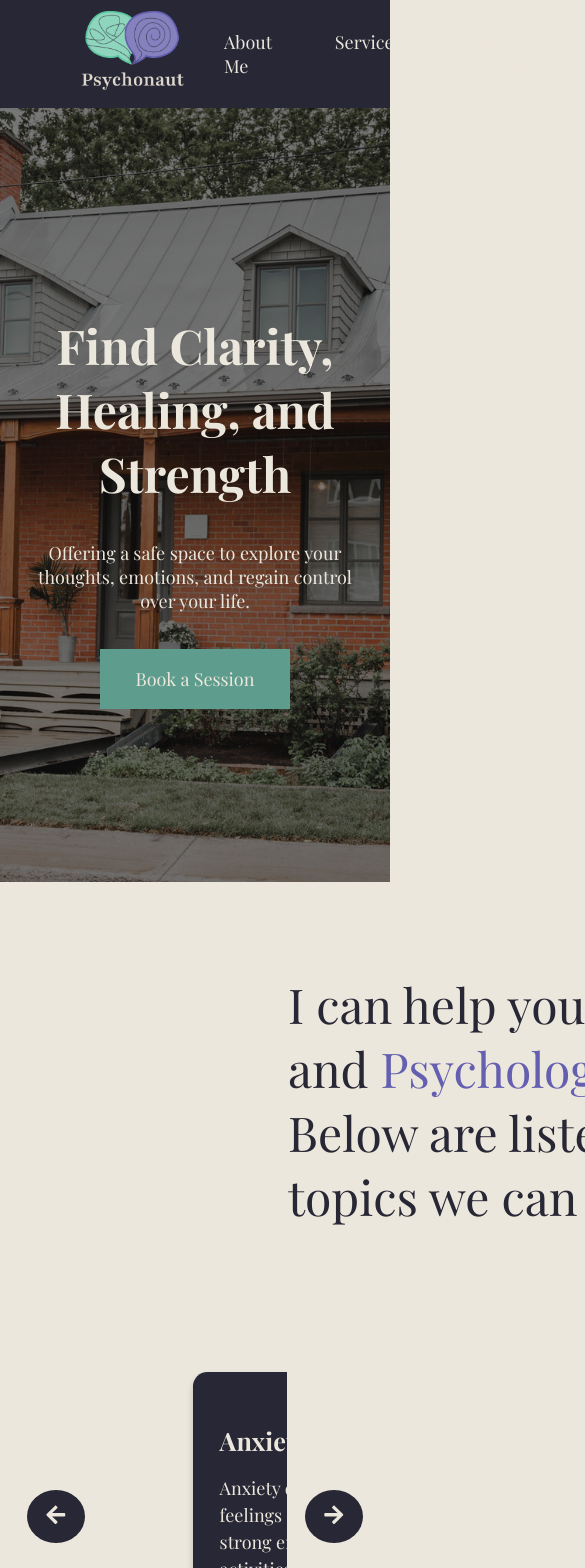
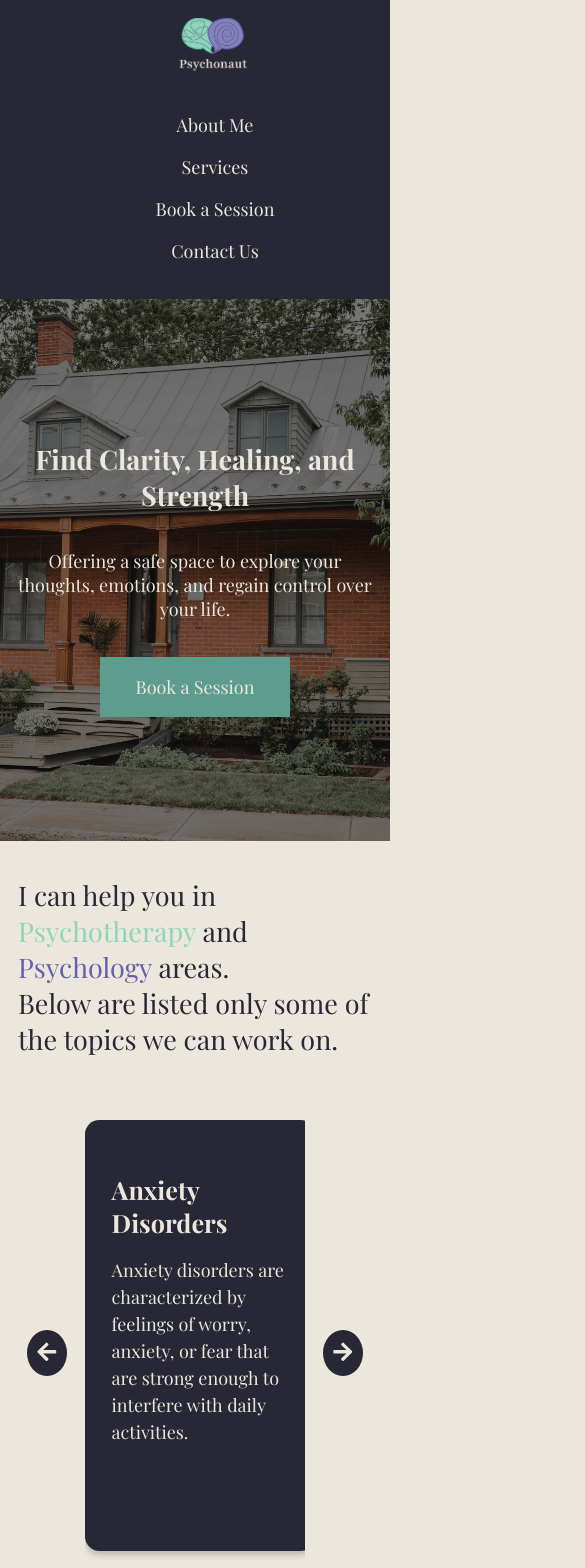
Before and after one commit to grubor-maja/psychonaut-website, a React (Create React App) app in the folder frontend/: page / in a window 390 px wide. Shown: the top 1568 px of the page, 585 px wide, since content can reach past the window. Built offline with nearby package versions, Linux system fonts and the light colour scheme.

Commit message:
add responsive design for smaller screens

```diff
--- a/frontend/src/App.css
+++ b/frontend/src/App.css
@@ -431,7 +431,10 @@ button {
   border: 1px solid #ccc;
   border-radius: 4px;
   font-size: 1rem;
+  font-family: var(--font-primary);
 }
+
+
 
 .session-form textarea {
   padding: 0.7rem;
@@ -462,3 +465,362 @@ button {
 .session-form button:hover {
   background-color:var(--mint-green-hover);
 }
+
+/* Responsive */
+
+/* Media Queries */
+
+/* Mobile devices (portrait orientation) */
+@media (max-width: 600px) {
+    .App-header {
+        font-size: calc(8px + 2vmin);
+        padding: 1rem;
+    }
+
+    .navbar {
+        padding: 0.6rem 2rem;
+    }
+
+    .navbar-logo img {
+        height: 3rem;
+    }
+
+    .navbar-links {
+        flex-direction: column;
+        gap: 1rem;
+    }
+
+    .image-text-section {
+        flex-direction: column;
+        padding: 2rem 1rem;
+        margin-left: 1rem;
+        margin-right: 1rem;
+    }
+
+    .image-text-section.reverse {
+      flex-direction: column;
+      padding: 2rem 1rem;
+      margin-left: 1rem;
+      margin-right: 1rem;
+  }
+
+    .image-container img {
+        width: 100%;
+    }
+
+    .text-container {
+        width: 100%;
+        margin-left: 0;
+        margin-right: 0;
+        text-align: center;
+    }
+
+    .session-container {
+        max-width: 70%;
+        padding: 2rem;
+    }
+
+    .hero-section {
+        padding: 0 1rem;
+        height: 70vh;
+        background-position: center top;
+    }
+
+    .scrolling-heading {
+        font-size: var(--font-size-h2);
+        margin: 2rem 1rem;
+        width: 100%;
+    }
+
+    .scroll-container {
+        width: 95%;
+        padding: 0;
+    }
+
+    .scroll-item {
+        width: 70%;
+        min-width: 60%;
+    }
+
+    .footer {
+        padding: 1rem;
+        flex-direction: column;
+        text-align: center;
+        padding-left: 0;
+        padding-right: 0;
+    }
+
+    .footer-logo img {
+        height: 3rem;
+    }
+}
+
+/* Tablet devices (landscape orientation) */
+@media (min-width: 601px) and (max-width: 1024px) {
+    .navbar {
+        padding: 0.6rem 3rem;
+    }
+
+    .image-text-section {
+        padding: 3rem 2rem;
+        margin-left: 2rem;
+        margin-right: 2rem;
+    }
+
+    .text-container {
+        width: 100%;
+        margin-left: 1rem;
+        margin-right: 1rem;
+    }
+
+    .hero-section {
+        height: 80vh;
+        padding: 0 2rem;
+    }
+
+    .scrolling-heading {
+        font-size: var(--font-size-h2);
+        margin: 3rem 2rem;
+    }
+
+    .scroll-item {
+        width: 30%;
+        min-width: 20%;
+    }
+
+    .session-container {
+        max-width: 80%;
+        padding: 1.5rem;
+    }
+
+    .footer {
+        padding: 1.5rem 3rem;
+    }
+}
+
+/* Small desktop devices */
+@media (min-width: 1025px) and (max-width: 1440px) {
+    .navbar {
+        padding: 0.6rem 4rem;
+    }
+
+    .image-text-section {
+        padding: 4rem 3rem;
+    }
+
+    .text-container {
+        width: 40rem;
+        margin-left: 2rem;
+        margin-right: 2rem;
+    }
+
+    .hero-section {
+        height: calc(90vh - 70px);
+    }
+
+    .scrolling-heading {
+        font-size: var(--font-size-h1);
+        margin: 4rem 8rem;
+    }
+
+    .scroll-container {
+        width: 85%;
+    }
+
+    .scroll-item {
+        width: 25%;
+    }
+
+    .session-container {
+        max-width: 70%;
+    }
+}
+/* Media Queries */
+
+/* Mobile devices (max-width: 600px) */
+@media (max-width: 600px) {
+  .navbar {
+      flex-direction: column;
+      padding: 1rem;
+  }
+
+  .navbar-logo img {
+      height: 3rem;
+      margin-bottom: 1rem;
+      margin-left: 2rem;
+  }
+
+  .navbar-links {
+      flex-direction: column;
+      gap: 1rem;
+      text-align: center;
+  }
+
+  .hero-section {
+      height: 60vh;
+      padding: 1rem;
+      text-align: center;
+      background-position: top;
+  }
+
+  .hero-content h1 {
+      font-size: 1.5rem;
+  }
+
+  .hero-content p {
+      font-size: 1rem;
+  }
+
+  .scrolling-heading {
+      font-size: 1.5rem;
+      margin: 2rem 1rem;
+      width: auto;
+  }
+  .scrolling-section button {
+      padding: 0.5rem 0.5rem;
+  }
+
+  .scroll-container {
+      width: 95%;
+      padding: 0;
+      gap: 1rem;
+  }
+
+  .scroll-item {
+      width: 0%;
+      min-width: 80%;
+      margin: 0 auto;
+      margin-bottom: 2rem;
+  }
+
+  .image-text-section {
+      flex-direction: column;
+      padding: 1.5rem;
+      text-align: center;
+      margin: 1rem;
+  }
+
+  .image-container img {
+      width: 100%;
+      margin-bottom: 1rem;
+  }
+
+  .text-container {
+      width: 100%;
+      margin: 0;
+      text-align: center;
+
+  }
+
+  .text-container.reverse {
+    width: 100%;
+    margin: 0;
+    text-align: center;
+    flex-direction: column;
+
+}
+
+  .text-container h2 {
+      font-size: 1.5rem;
+  }
+
+  .text-container p {
+      font-size: 1rem;
+  }
+
+  .session-container {
+      max-width: 70%;
+      padding: 1rem;
+  }
+
+  .footer {
+      flex-direction: column;
+      padding: 1rem;
+      text-align: center;
+  }
+
+  .footer-logo img {
+      height: 3rem;
+  }
+}
+
+/* Tablet devices (min-width: 601px and max-width: 1024px) */
+@media (min-width: 601px) and (max-width: 1024px) {
+  .navbar {
+      padding: 1rem 2rem;
+  }
+
+  .navbar-links {
+      gap: 2rem;
+  }
+
+  .hero-section {
+      height: 70vh;
+      padding: 1.5rem;
+      background-position: center;
+  }
+
+  .scroll-container {
+      width: 90%;
+  }
+
+  .scroll-item {
+      width: 40%;
+      min-width: 40%;
+  }
+
+  .image-text-section {
+      padding: 3rem;
+      margin: 2rem;
+  }
+
+  .text-container {
+      width: 80%;
+      margin: 0 auto;
+  }
+
+  .text-container h2 {
+      font-size: 2rem;
+  }
+
+  .session-container {
+      max-width: 80%;
+  }
+
+  .footer {
+      padding: 1.5rem 2rem;
+  }
+}
+
+/* Small desktop devices (min-width: 1025px and max-width: 1440px) */
+@media (min-width: 1025px) and (max-width: 1440px) {
+  .navbar {
+      padding: 1rem 3rem;
+  }
+
+  .hero-section {
+      height: 80vh;
+      padding: 2rem;
+  }
+
+  .image-text-section {
+      padding: 4rem 3rem;
+  }
+
+  .text-container {
+      width: 60%;
+      margin: 0 auto;
+  }
+
+  .session-container {
+      max-width: 70%;
+  }
+
+  .scroll-container {
+      width: 85%;
+  }
+
+  .footer {
+      padding: 1.5rem 3rem;
+  }
+}
--- a/frontend/src/pages/Session.jsx
+++ b/frontend/src/pages/Session.jsx
@@ -21,6 +21,9 @@ function Session() {
             <label>Pick a Date</label>
             <input type="date" />
 
+            <label>Preferred Time</label>
+            <input type="time" />
+
             <button type="submit">Book Session</button>
 
         </form>
```
Also changed, not shown: frontend/src/assets/curved-line.svg (added), frontend/src/assets/single.jpg.
